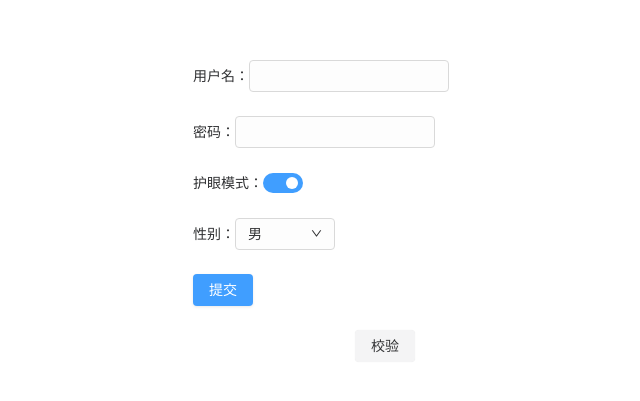
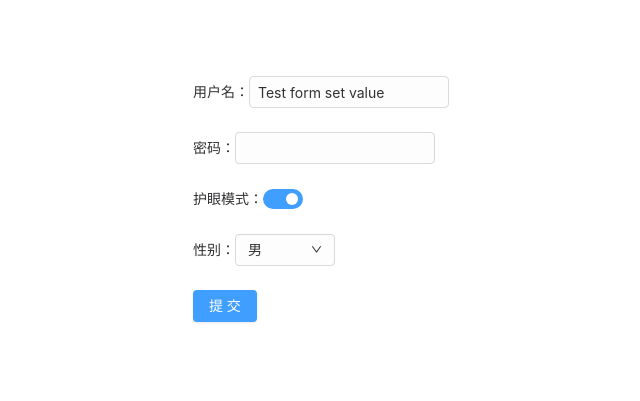
Before and after one commit to qq1350210100/react-ts-demo, a React (Create React App) app: page /setting in a window 1280 px wide. Shown: the part 189-590 px from the top of the page, without its empty margins (255-895 px from the left). Built offline with nearby package versions, Linux system fonts and the light colour scheme.

Commit message:
Update: Button children chinese special treatment

```diff
--- a/src/components/Button/Button.tsx
+++ b/src/components/Button/Button.tsx
@@ -83,6 +83,19 @@ const _Button: React.ForwardRefRenderFunction<unknown, IButtonProps> = (props, r
 
 	const btnCls = clsx(classes.btn, className)
 
+	const renderChildren: <T>(children: T) => T | string = children => {
+		if (
+			typeof children === 'string' &&
+			children.length === 2 &&
+			!/[^\u4e00-\u9fa5]/.test(children)
+		) {
+			// 两字中文中间加空格
+			return children[0] + ' ' + children[1]
+		} else {
+			return children
+		}
+	}
+
 	return (
 		<ButtonBase
 			type="button"
@@ -94,8 +107,8 @@ const _Button: React.ForwardRefRenderFunction<unknown, IButtonProps> = (props, r
 			onMouseUp={handleStop}
 			onMouseLeave={handleStop}
 		>
-			{<TouchRipple ref={rippleRef} color={color} />}
-			{children}
+			<TouchRipple ref={rippleRef} color={color} />
+			{renderChildren<React.ReactNode>(children)}
 		</ButtonBase>
 	)
 }
--- a/src/containers/App/index.tsx
+++ b/src/containers/App/index.tsx
@@ -219,23 +219,21 @@ const App: React.FC<IAppProps> = () => {
 		}
 	}
 
-	const handleValidate = async() => {
+	const handleValidate = async () => {
 		try {
 			const res = await form.validateFields('password', 'input')
-			console.log('res: ', res);
-
+			console.log('res: ', res)
 		} catch (error) {
-			console.log('error: ', error);
-
+			console.log('error: ', error)
 		}
 	}
 
 	React.useEffect(() => {
 		setTimeout(() => {
-		// 	console.log('excute timeout')
-		// 	// form.setFieldsValue({ input: '', password: 'password', select: 'female', switch: true })
-		// 	form.validateFields('password')
-		// form.setFieldsValue({ input: '', password: '' })
+			// 	console.log('excute timeout')
+			// 	// form.setFieldsValue({ input: '', password: 'password', select: 'female', switch: true })
+			// 	form.validateFields('password')
+			// form.setFieldsValue({ input: '', password: '' })
 		}, 4000)
 		// form.validateFields('password')
 	}, [])
@@ -313,7 +311,7 @@ const App: React.FC<IAppProps> = () => {
 			<Form
 				className={classes.form}
 				form={form}
-				// initialValues={{ input: 'Test form set value' }}
+				initialValues={{ input: 'Test form set value' }}
 				onValuesChange={handleFormChange}
 				onFinished={handleFinished}
 				onFailed={handleFailed}
@@ -341,7 +339,6 @@ const App: React.FC<IAppProps> = () => {
 						</Button>
 					</div>
 				</Form.Item>
-				<Button onClick={handleValidate}>校验</Button>
 			</Form>
 		</div>
 	)
```
Also changed, not shown: src/components/index.tsx (line endings or trailing spaces).
